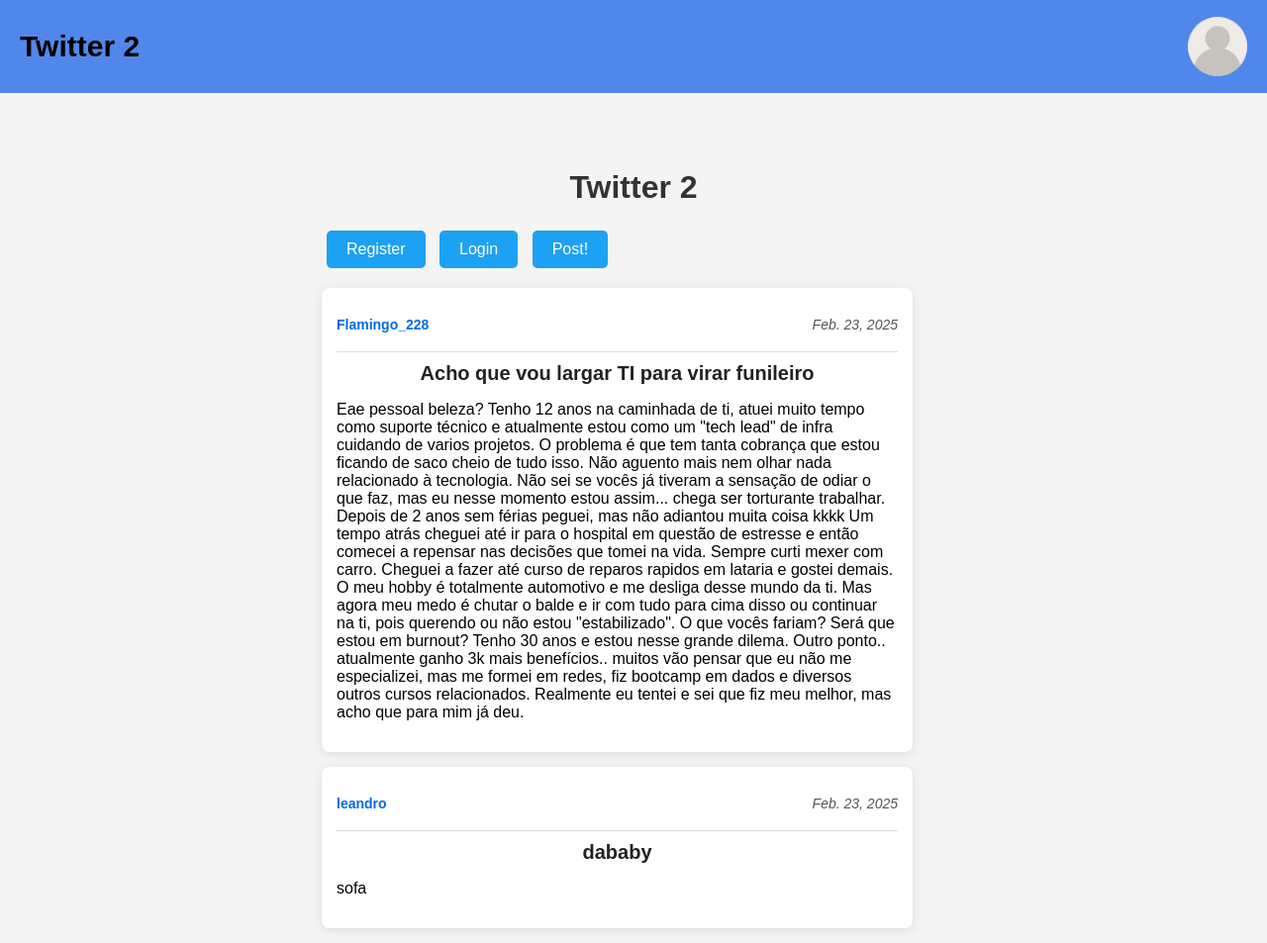
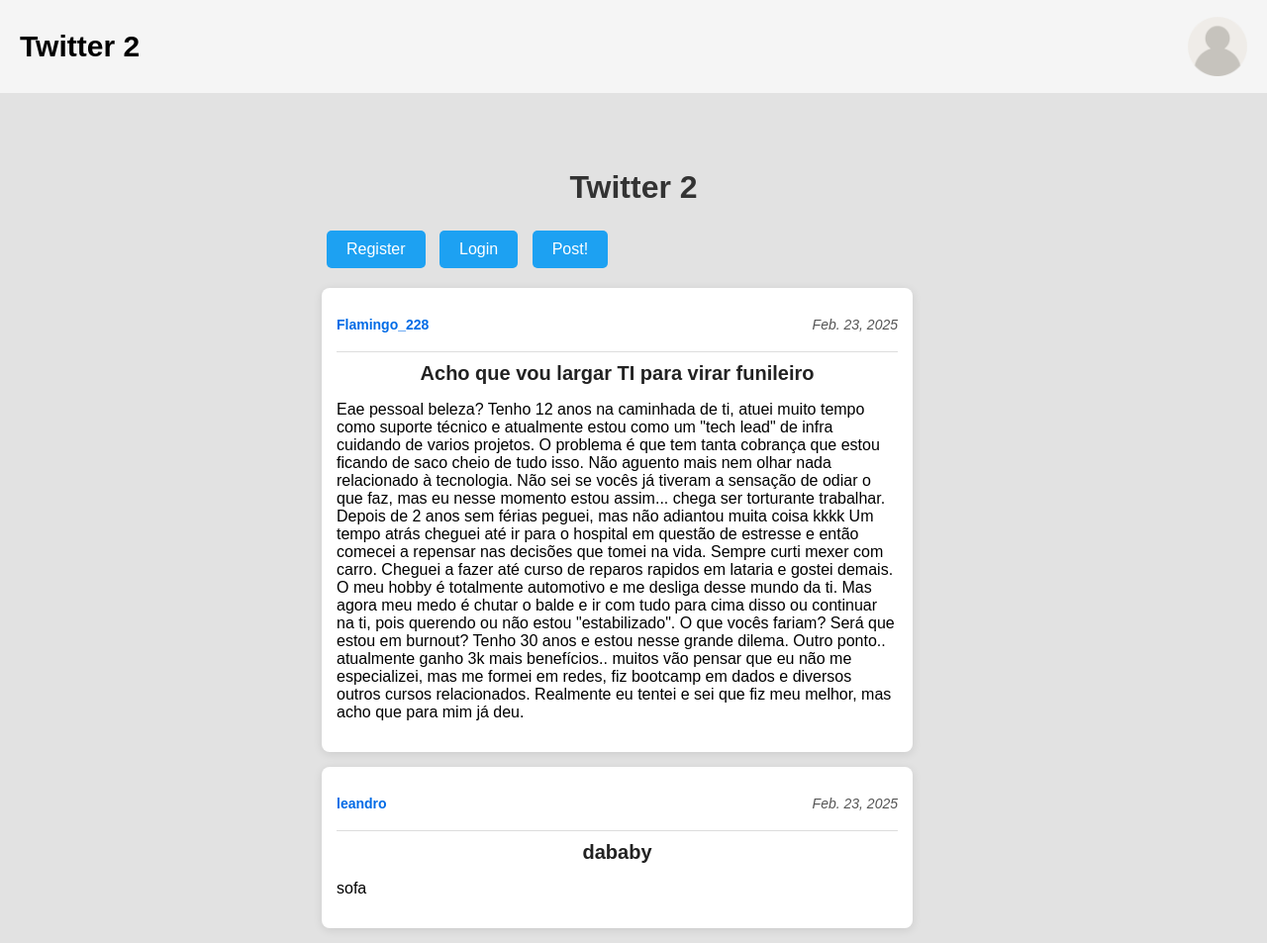
Before and after one commit to nearo007/Social-Post, a Django app: page / in a window 1280 px wide. Shown: the whole page at 99% size. Run offline with Django 5.2, Linux system fonts and the light colour scheme; data comes from the database, SQL or seed files in the repository.

Commit message:
css fixing

```diff
--- a/django_project/static/css/index.css
+++ b/django_project/static/css/index.css
@@ -1,14 +1,3 @@
-/* Reset básico */
-body {
-    font-family: Arial, sans-serif;
-    background-color: #f4f4f4;
-    margin: 0;
-    padding: 0;
-    display: flex;
-    flex-direction: column;
-    align-items: center;
-}
-
 /* Títulos centralizados */
 h1 {
     text-align: center;
--- a/django_project/static/css/layout.css
+++ b/django_project/static/css/layout.css
@@ -1,3 +1,13 @@
+body {
+    font-family: Arial, sans-serif;
+    margin: 0;
+    padding: 0;
+    display: flex;
+    flex-direction: column;
+    align-items: center;
+    background-color: rgb(226, 226, 226);
+}
+
 .div-header {
     display: flex;
     flex-direction: row;
@@ -10,7 +20,7 @@
     margin: 0;
 
     padding: 0px 20px;
-    background-color: rgb(81, 135, 235);
+    background-color: rgb(245, 245, 245);
     font-size: 30px;
     font-weight: bold;
 }
```
